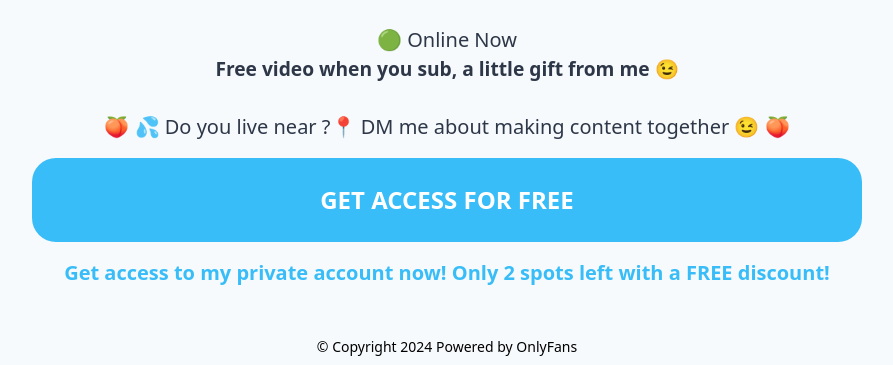
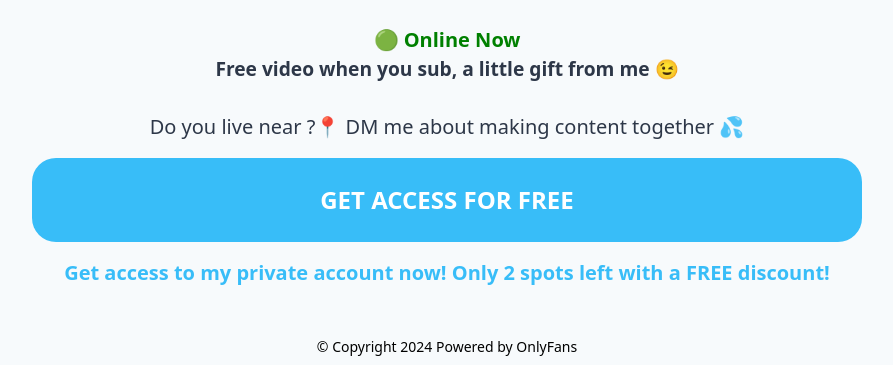
Before and after one commit to johnaffiliate/saratest, a plain HTML site: page index.html in a window 1280 px wide. Shown: the part 446-811 px from the top of the page, without its empty margins (193-1086 px from the left). Drawn offline with Linux system fonts and the light colour scheme; no server answers.

Commit message:
Update index.html

```diff
--- a/index.html
+++ b/index.html
@@ -301,12 +301,12 @@
 
 <div class="bg-gray-100 pt-4 pb-2"><div class="max-w-screen-lg mx-auto px-5 lg:pt-16"><div class="mb-6 lg:mb-12 text-center"><h2 class="text-2xl lg:text-4xl text-gray-900 pb-2 lg:pb-4 font-bold">FREE FOR THE NEXT 2 SUBS 💞  <!-- -->Sara</h2><div class="text-gray-800">
 <h4 id="userLocation" style="font-weight: 600;" class="text-sm lg:text-2xl"> </h4>
-<p class="pt-2 text-sm lg:text-xl">🟢 Online Now</p>
+<p class="pt-2 text-sm lg:text-xl" style="color: green; font-weight: bold;">🟢 Online Now</p>
 <p style="font-size: larger; font-weight: bold;">Free video when you sub, a little gift from me 😉</p>
 </div>
 
 
-<p class="mt-2 lg:mt-4 text-sm lg:text-xl pt-3 text-gray-800">🍑 💦 Do you live near <span id="nearbyCity" class="font-bold"></span>?📍 DM me about making content together 😉 🍑</p>
+<p class="mt-2 lg:mt-4 text-sm lg:text-xl pt-3 text-gray-800"> Do you live near <span id="nearbyCity" class="font-bold"></span>?📍 DM me about making content together 💦</p>
 <div class="mt-2 lg:mt-4 flex flex-row justify-center"><button class="bg-sky-400 hover:bg-sky-500 text-white font-bold py-3 lg:py-6 px-16 lg:px-72 rounded-3xl"><a href="https://onlyfans.com/sarawifey/c9" class="text-md lg:text-2xl w-full truncate"> GET ACCESS FOR FREE</a></button></div>
 <div class="mt-2 lg:mt-4 text-md lg:text-xl md:px-20 font-bold text-sky-400 text-center"><p> <!-- -->Get access to my private account now! Only 2 spots left with a FREE discount!</p></div></div></div>
 
```
